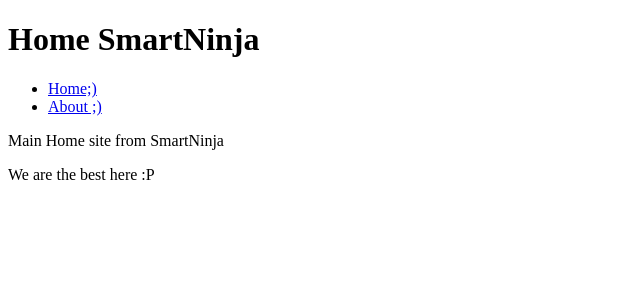
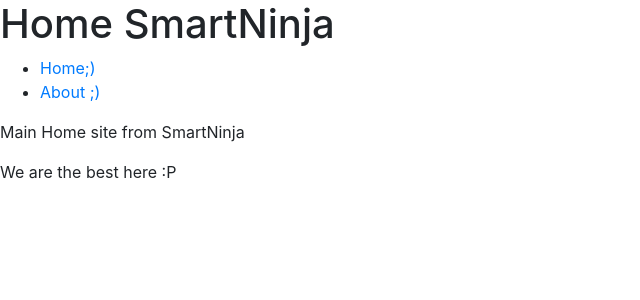
Before and after one commit to tiestolord/heroku-new-test, a Flask app: page / in a window 1280 px wide. Shown: the top 300 px of the page, without its empty margins (0-640 px from the left). Run offline with Flask 2, Linux system fonts and the light colour scheme; some libraries are stand-ins or nearby versions.

Commit message:
Update base.html
do some changes in base page, import css boostrap

```diff
--- a/templates/base.html
+++ b/templates/base.html
@@ -2,6 +2,12 @@
 <html lang="en">
     <head>
         <meta charset="UTF-8">
+        <meta name="viewport" content="width=device-width, initial-scale=1, shrink-to-fit=no">
+
+        <!-- Bootstrap CSS -->
+        <link rel="stylesheet" href="https://stackpath.bootstrapcdn.com/bootstrap/4.4.1/css/bootstrap.min.css" integrity="sha384-Vkoo8x4CGsO3+Hhxv8T/Q5PaXtkKtu6ug5TOeNV6gBiFeWPGFN9MuhOf23Q9Ifjh" crossorigin="anonymous">
+        <link rel="stylesheet" href="./style.css">
+
         <title>Hello, SmartNinja</title>
     </head>
 <body>
```
